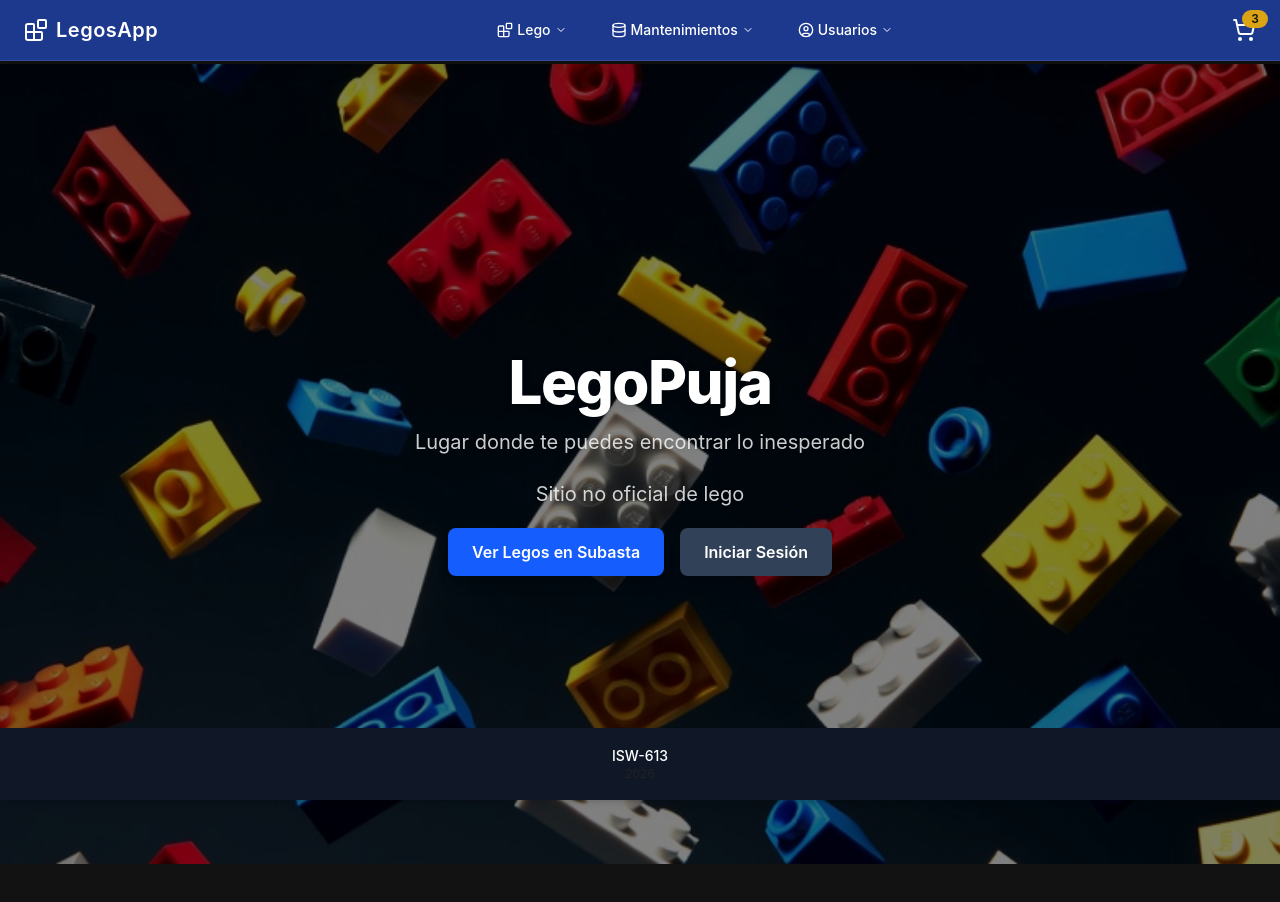
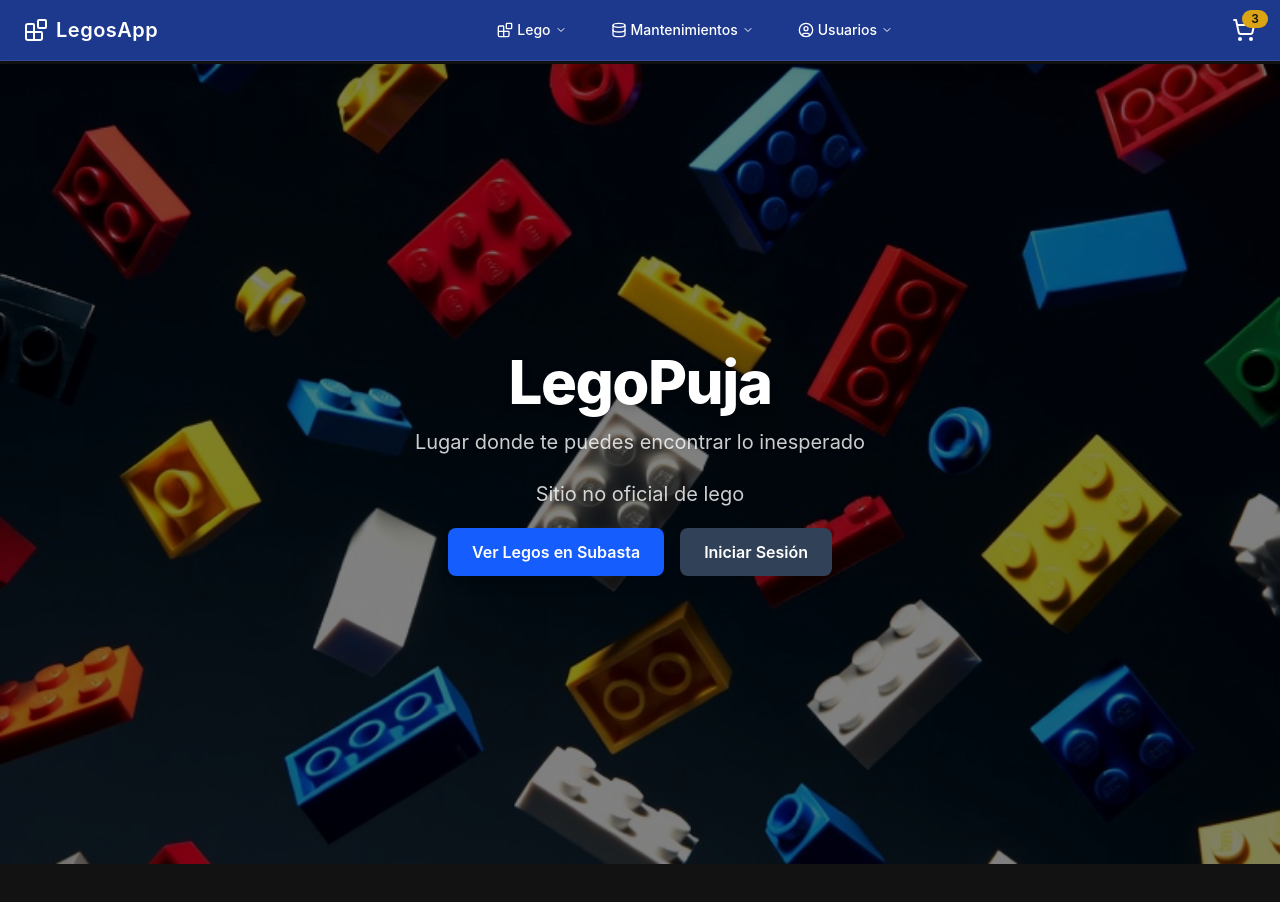
Before and after one commit to GranDiego07/subastalego, a React (Vite) app in the folder app/: page / in a window 1280 px wide. Shown: the top 902 px of the page. Built offline with nearby package versions, Linux system fonts and the light colour scheme.

Commit message:
quite el footer

```diff
--- a/app/src/components/Layout/Footer.jsx
+++ /dev/null
@@ -1,11 +0,0 @@
-export function Footer() {
-  return (
-    <footer className="fixed bottom-0 w-full h-18 bg-gray-900
-    text-white flex items-center justify-center px-4 py-3 shadow-md">
-      <div className="w-full max-w-7xl text-center">
-        <p className="text-sm font-medium">ISW-613</p>
-        <p className="text-xs text-muted">{new Date().getFullYear()}</p>
-      </div>
-    </footer>
-  );
-}
--- a/app/src/components/Layout/Layout.jsx
+++ b/app/src/components/Layout/Layout.jsx
@@ -1,5 +1,5 @@
 import Header from "./Header";
-import { Footer } from "./Footer";
+
 import { Outlet } from "react-router-dom";
 
 export function Layout() {
@@ -9,7 +9,6 @@ export function Layout() {
       <main className="flex-1 pt-16 pb-16">
         <Outlet />
       </main>
-      <Footer />
     </div>
   );
 }
```
